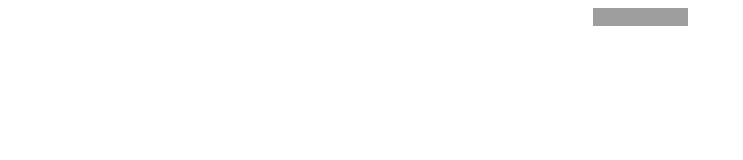
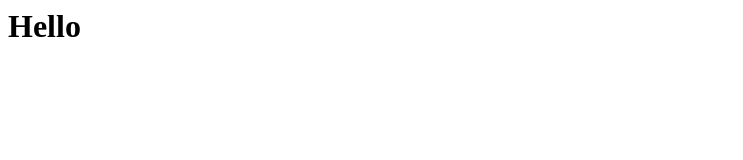
Before and after one commit to FoyFam/SecretVeryVerySecret, a plain HTML site: page index.html in a window 1280 px wide. Shown: the whole page, without its empty margins (0-743 px from the left). Drawn offline with Linux system fonts and the light colour scheme; grey boxes are pictures that could not be loaded.

Commit message:
Update index.html

```diff
--- a/index.html
+++ b/index.html
@@ -1,5 +1,5 @@
 <html>
 <body>
-  <center><iframe src="http://free.timeanddate.com/clock/i6umvpby/ts1" frameborder="0" width="95" height="18"></iframe></center>
+  <h1>Hello</h1>
   </body>
 </html>
```
